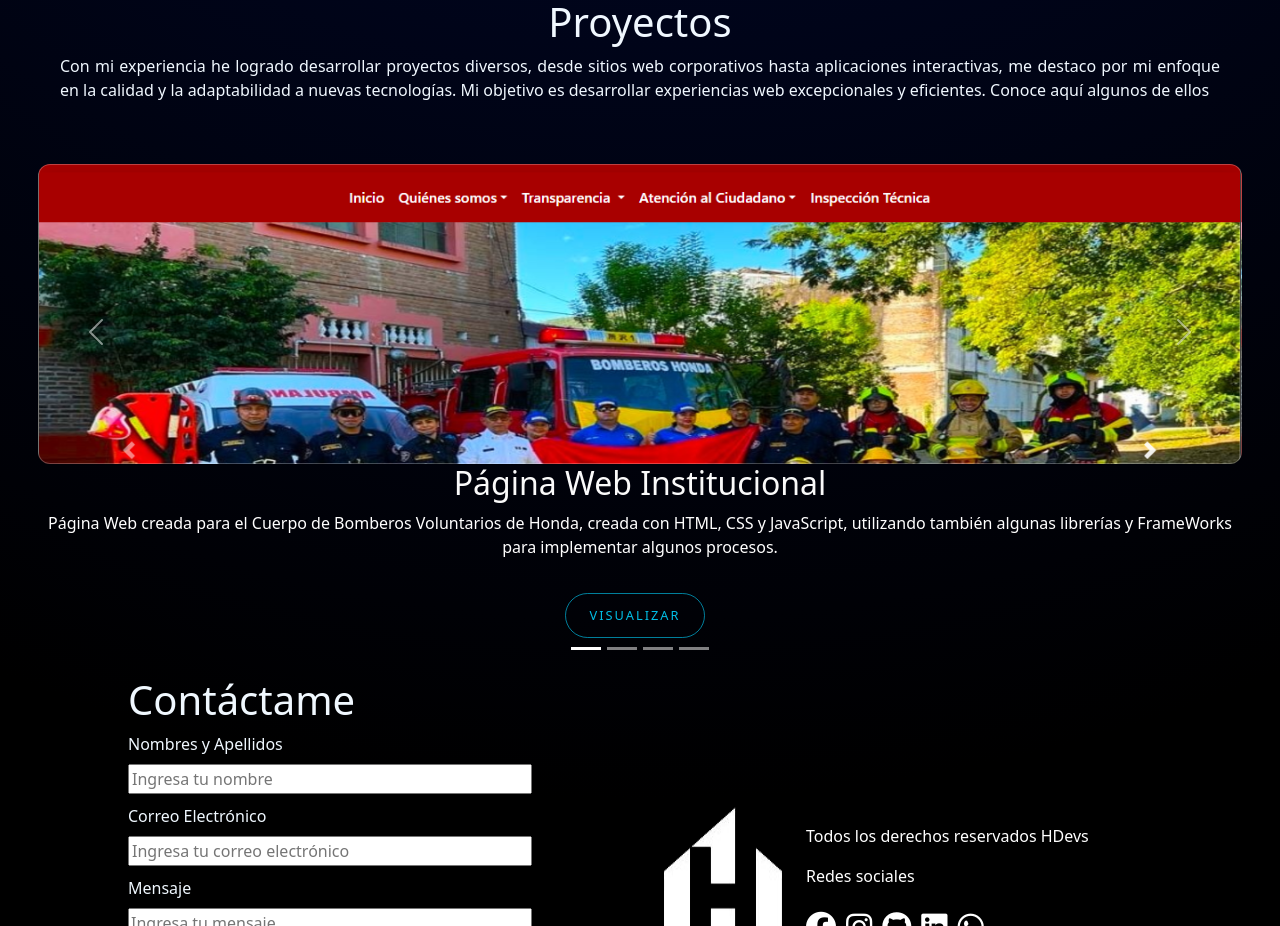
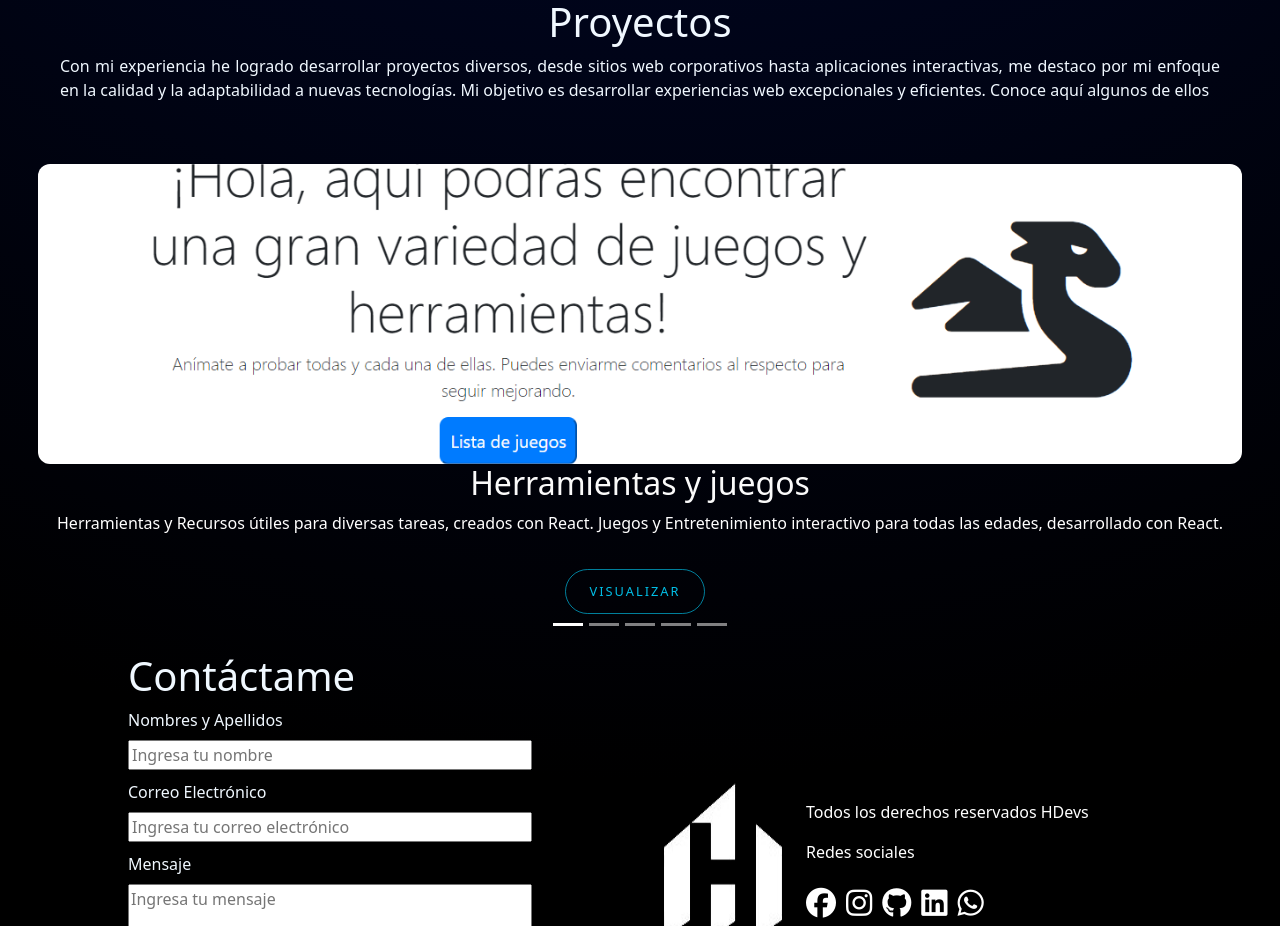
Before and after one commit to haroldmd42/hdevs, a React (Create React App) app in the folder hdevs/: page / in a window 1280 px wide. Shown: the part 2820-3746 px from the top of the page. Built offline with nearby package versions, Linux system fonts and the light colour scheme; a web font is replaced by a local one.

Commit message:
Works item

```diff
--- a/hdevs/src/components/Works/Works.css
+++ b/hdevs/src/components/Works/Works.css
@@ -18,6 +18,15 @@
 
   .banner-image {
     background-image: url(./images/projecto1.png);
+    background-position: center;
+    background-size: cover;
+    height: 300px;
+    width: 100%;
+    border-radius: 12px;
+    border: 1px solid rgba(255,255,255, 0.255)
+  }
+  .banner-image5 {
+    background-image: url(./images/projecto5.png);
     background-position: center;
     background-size: cover;
     height: 300px;
--- a/hdevs/src/components/Works/Works.js
+++ b/hdevs/src/components/Works/Works.js
@@ -16,10 +16,26 @@ const Works = () => {
           <button type="button" data-bs-target="#carouselExampleDark1" data-bs-slide-to="1" aria-label="Slide 2"></button>
           <button type="button" data-bs-target="#carouselExampleDark1" data-bs-slide-to="2" aria-label="Slide 3"></button>
           <button type="button" data-bs-target="#carouselExampleDark1" data-bs-slide-to="3" aria-label="Slide 4"></button>
+          <button type="button" data-bs-target="#carouselExampleDark1" data-bs-slide-to="4" aria-label="Slide 5"></button>
+
 
         </div>
         <div className="carousel-inner" >
-          <div className="carousel-item active" data-bs-interval="0.1">
+        <div className="carousel-item active" data-bs-interval="0.1">
+            <div class="container-card">
+              <div class="wrapper-card">
+                <div class="banner-image5"> </div>
+                <h2>Herramientas y juegos</h2>
+                <p>Herramientas y Recursos útiles para diversas tareas, creados con React.
+
+Juegos y Entretenimiento interactivo para todas las edades, desarrollado con React.</p>
+              </div>
+              <div class="button-wrapper">
+                <a className="links-git" href="https://my-portafolio-apps.vercel.app/" target="_blank"><button class="btn outline">VISUALIZAR</button></a>
+              </div>
+            </div>
+          </div>
+          <div className="carousel-item" data-bs-interval="10">
             <div class="container-card">
               <div class="wrapper-card">
                 <div class="banner-image"> </div>
```
Also changed, not shown: hdevs/src/components/Works/images/projecto5.png (added).
